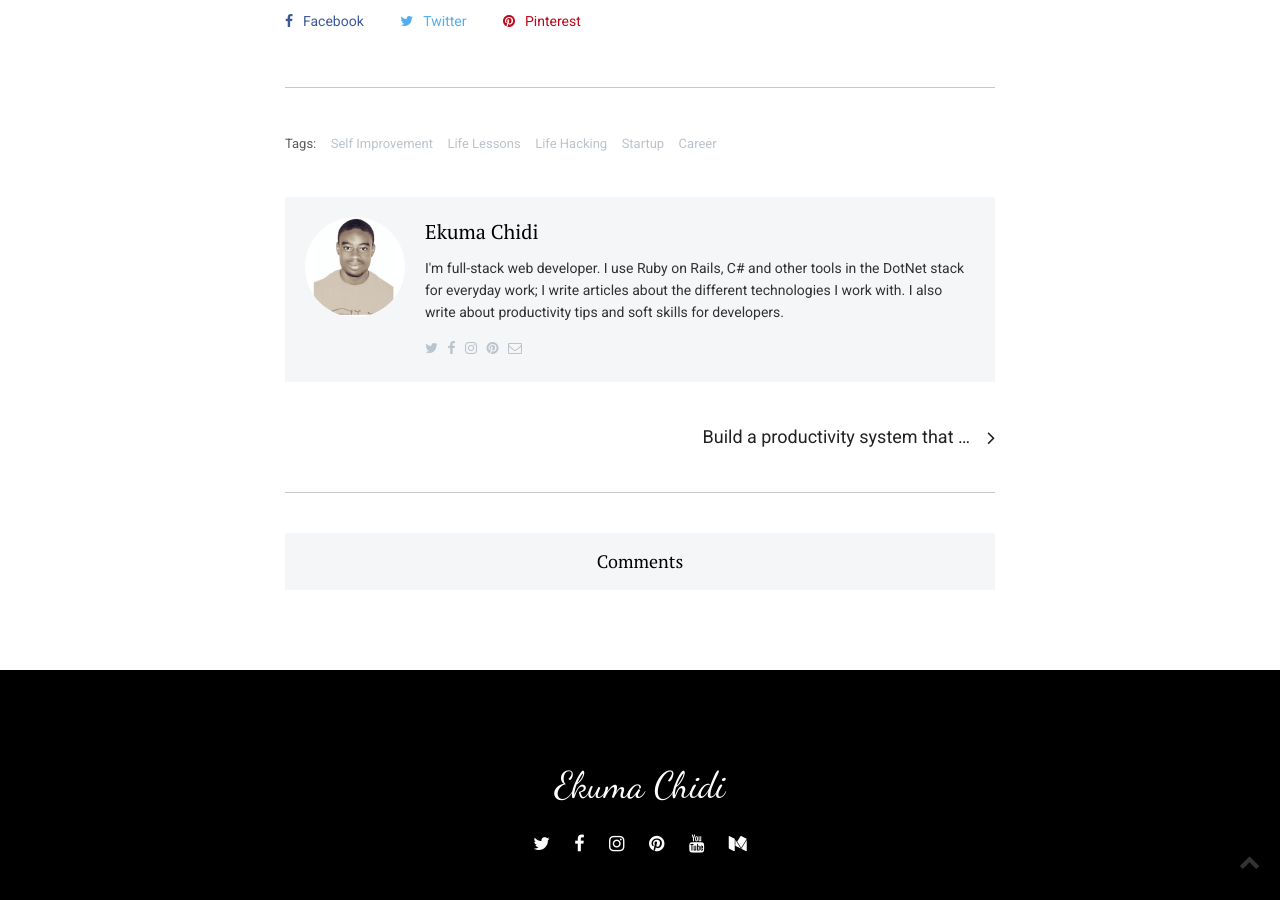
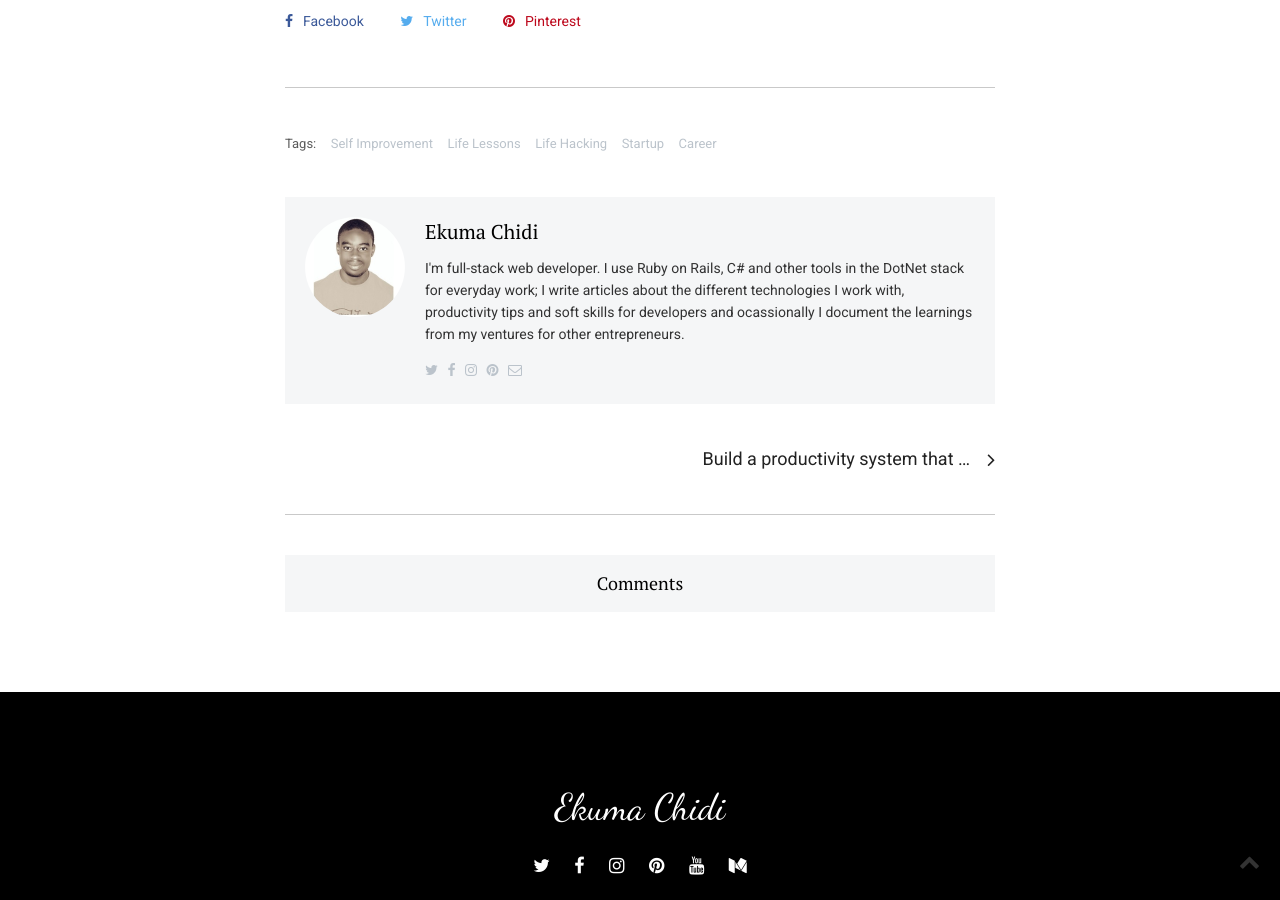
Before and after one commit to ekumachidi/ekumachidi.github.io, a Jekyll site: the page built from _posts/2016-05-16-Self-Development-the-easy-way.markdown, in a window 1280 px wide and 900 px high, scrolled down 2089 px. Built offline with Jekyll 4.4.1, drawn with Linux system fonts in a browser that asks for light colours; comment, search, counter and statistics services are not loaded.

Commit message:
Updates profile

```diff
--- a/_config.yml
+++ b/_config.yml
@@ -14,7 +14,7 @@ hero-description: Web Developer
 author-name: Ekuma Chidi
 author-image: 10.jpg
 about-author: I'm full-stack web developer. I use Ruby on Rails, C# and other tools in the DotNet stack for everyday work;
- I write articles about the different technologies I work with. I also write about productivity tips and soft skills for developers.
+ I write articles about the different technologies I work with, productivity tips and soft skills for developers and ocassionally I document the learnings from my ventures for other entrepreneurs.
 author-email: example@gmail.com
 author-twitter: https://twitter.com/ekumachidic
 author-facebook: https://facebook.com/
```
